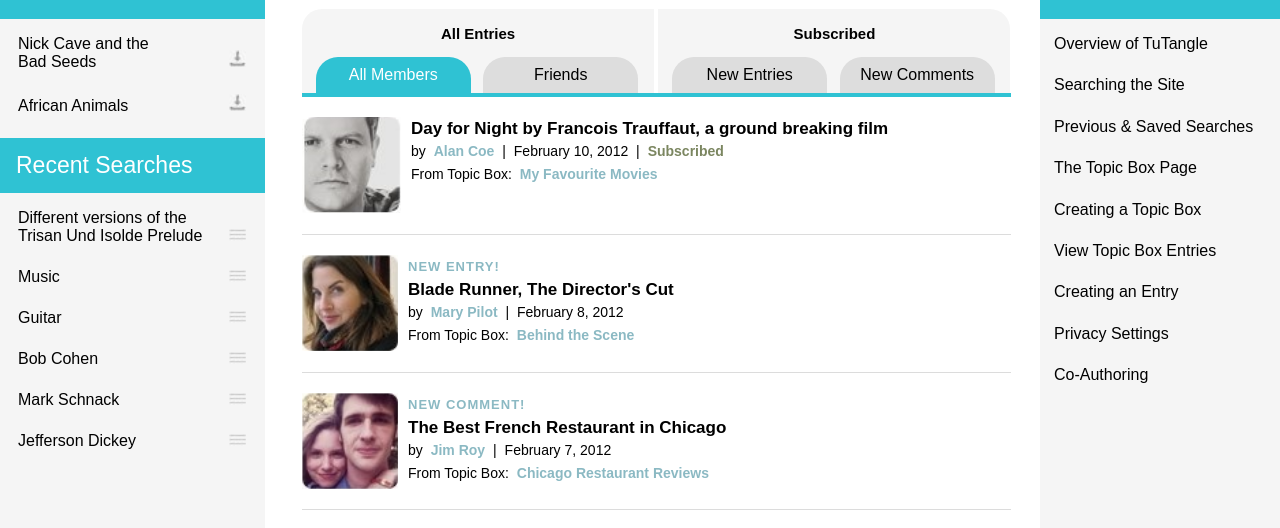
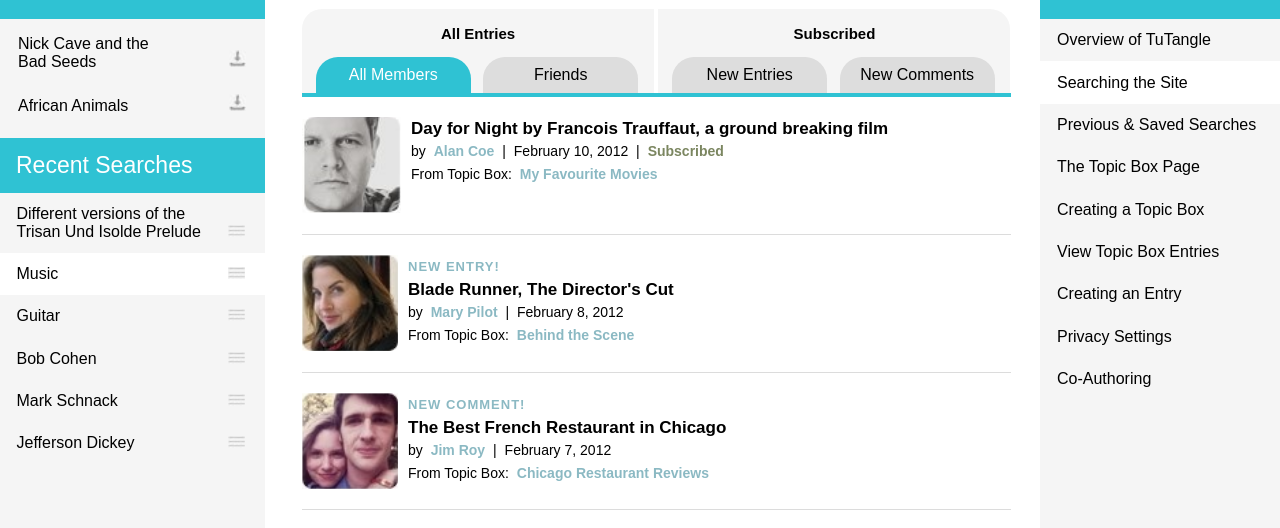
Before and after one commit to vipul-/tuTangle, a plain HTML site: page index.html in a window 1280 px wide. Shown: the part 247-775 px from the top of the page. Drawn offline with Linux system fonts and the light colour scheme; a web font is replaced by a local one.

Commit message:
fix: bg color for selected

```diff
--- a/css/style.css
+++ b/css/style.css
@@ -174,6 +174,7 @@ aside ul li {
     overflow: auto;
 }
 
+
 aside ul li span {
     display: inline-block;
     width: 150px;
@@ -183,8 +184,16 @@ aside ul:first-of-type li span {
     padding-right:56.5px;
 }
 
-aside #ul-second {
-    max-width: 250px;
+aside #ul-second, #videoTutorials ul {
+    width: 100%;
+    margin-top: 0;
+    padding-left: 0;
+}
+
+aside #ul-second li {
+    padding: 12.1px 0;
+    margin-bottom: 0;
+    padding-left: 12.5px;
 }
 
 aside #ul-second img:first-of-type {
@@ -195,17 +204,19 @@ aside .span-second {
     width: 207px;
 }
 
+.aside-selected {
+    background-color: #fff
+}
+
 #videoTutorials {
     width: 240px;
     float: right;
 }
 
-#videoTutorials ul {
-    max-width: 250px;
-}
-
-#videoTutorials li {
-    margin-bottom: 23.4px;
+#videoTutorials ul li {
+    padding: 12.2px 0;
+    margin-bottom: 0;
+    padding-left: 17px;
 }
 
 main {
--- a/index.html
+++ b/index.html
@@ -58,7 +58,8 @@
                 </div>
                 <ul id='ul-second'>
                     <li><span class='span-second'>Different versions of the Trisan Und Isolde Prelude</span><img src='images/hamburgerMenu.png'></li>
-                    <li><span class='span-second'>Music</span><img src='images/hamburgerMenu.png'></li>
+                    <li class='aside-selected'><span class='span-second'>Music</span><img
+                            src='images/hamburgerMenu.png'></li>
                     <li><span class='span-second'>Guitar</span><img src='images/hamburgerMenu.png'></li>
                     <li><span class='span-second'>Bob Cohen</span><img src='images/hamburgerMenu.png'></li>
                     <li><span class='span-second'>Mark Schnack</span><img src='images/hamburgerMenu.png'></li>
@@ -130,7 +131,7 @@
                 </div>
                 <ul>
                     <li>Overview of TuTangle</li>
-                    <li>Searching the Site</li>
+                    <li class='aside-selected'>Searching the Site</li>
                     <li>Previous & Saved Searches</li>
                     <li>The Topic Box Page</li>
                     <li>Creating a Topic Box</li>
```
